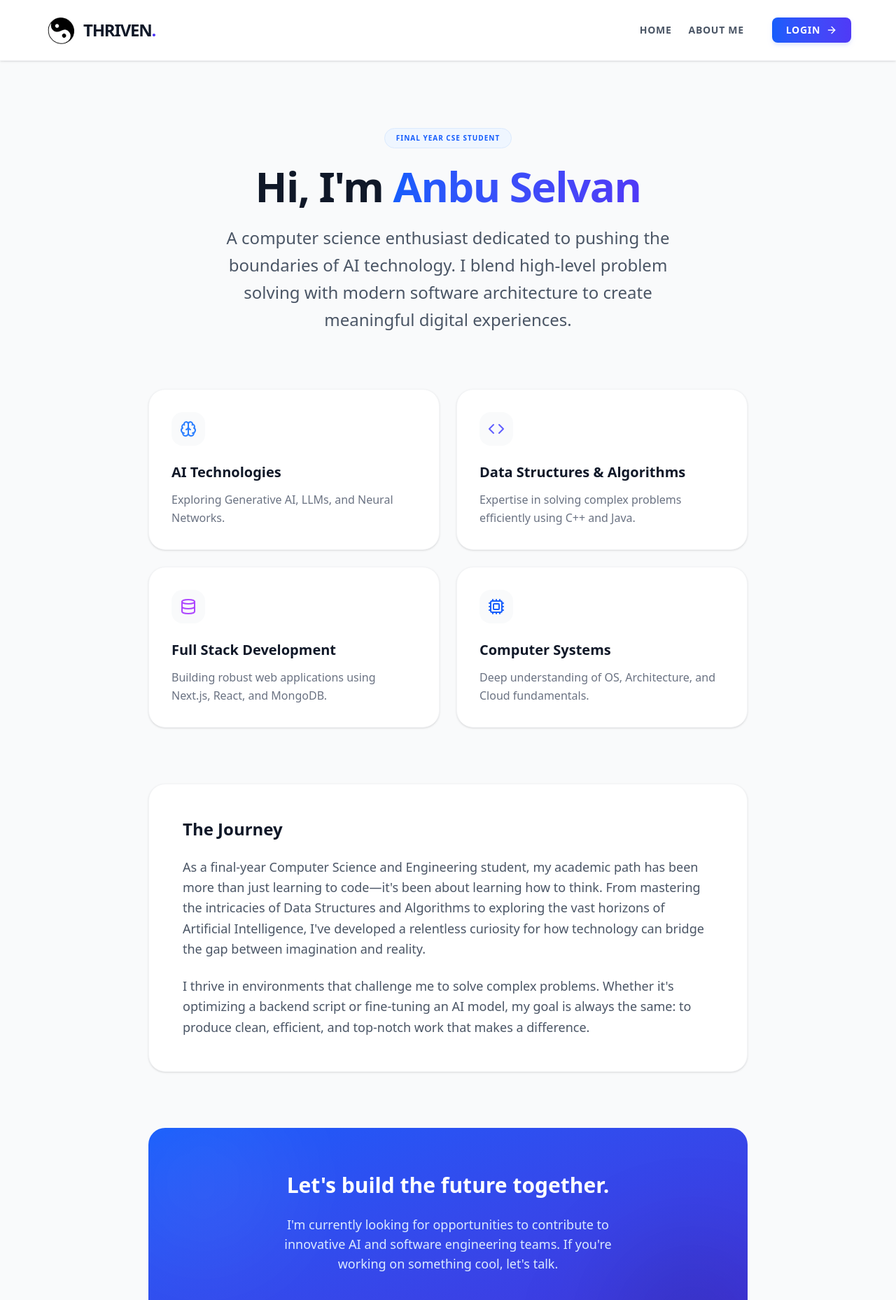
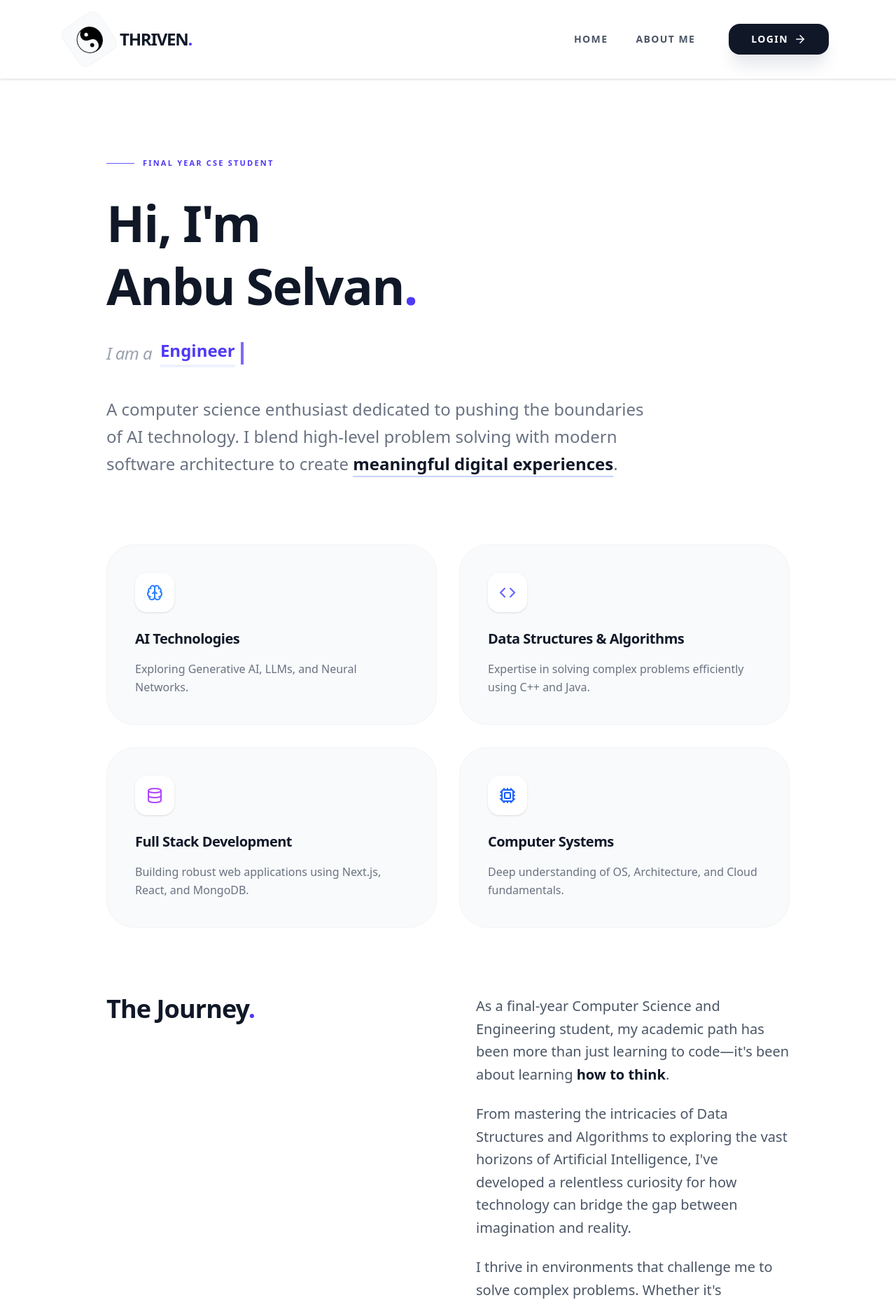
Before and after one commit to anbu-max/thriven-Blog, a Next.js app: page /about in a window 1280 px wide. Shown: the top 1858 px of the page at 70% size. Built offline with nearby package versions, Linux system fonts and the light colour scheme.

Commit message:
updated blog navbar logo spining effect

```diff
--- a/app/about/page.jsx
+++ b/app/about/page.jsx
@@ -7,6 +7,33 @@ import { Brain, Code, Database, Cpu, Github, Linkedin, Mail, ExternalLink } from
 import Link from "next/link";
 
 const AboutPage = () => {
+  const [currentText, setCurrentText] = React.useState("");
+  const [roleIndex, setRoleIndex] = React.useState(0);
+  const [isDeleting, setIsDeleting] = React.useState(false);
+  const roles = ["Developer", "Engineer", "Innovator", "CS Student"];
+  const typingSpeed = isDeleting ? 50 : 150;
+
+  React.useEffect(() => {
+    const handleType = () => {
+      const fullText = roles[roleIndex];
+      if (!isDeleting) {
+        setCurrentText(fullText.substring(0, currentText.length + 1));
+        if (currentText === fullText) {
+          setTimeout(() => setIsDeleting(true), 1500);
+        }
+      } else {
+        setCurrentText(fullText.substring(0, currentText.length - 1));
+        if (currentText === "") {
+          setIsDeleting(false);
+          setRoleIndex((prev) => (prev + 1) % roles.length);
+        }
+      }
+    };
+
+    const timer = setTimeout(handleType, typingSpeed);
+    return () => clearTimeout(timer);
+  }, [currentText, isDeleting, roleIndex]);
+
   const skills = [
     { name: "AI Technologies", icon: <Brain className="text-blue-500" />, desc: "Exploring Generative AI, LLMs, and Neural Networks." },
     { name: "Data Structures & Algorithms", icon: <Code className="text-indigo-500" />, desc: "Expertise in solving complex problems efficiently using C++ and Java." },
@@ -15,90 +42,125 @@ const AboutPage = () => {
   ];
 
   return (
-    <main className="min-h-screen bg-gray-50">
+    <main className="min-h-screen bg-white selection:bg-indigo-100">
       <Header showHero={false} />
 
-      <div className="max-w-4xl mx-auto px-5 py-16 sm:py-24">
-        {/* Intro Section */}
-        <section className="text-center mb-20">
+      <div className="max-w-5xl mx-auto px-6 py-20 sm:py-28">
+        {/* Intro Section - Professional Scale */}
+        <section className="text-left mb-24">
           <motion.div
             initial={{ opacity: 0, y: 20 }}
             animate={{ opacity: 1, y: 0 }}
-            transition={{ duration: 0.6 }}
+            transition={{ duration: 0.8 }}
           >
-            <span className="inline-block px-4 py-1.5 bg-blue-50 text-blue-600 text-[10px] font-bold uppercase tracking-widest rounded-full mb-6 border border-blue-100">
+            <motion.div
+              initial={{ opacity: 0 }}
+              animate={{ opacity: 1 }}
+              transition={{ delay: 0.3 }}
+              className="flex items-center gap-3 mb-8"
+            >
+                <div className="w-10 h-px bg-indigo-500"></div>
+                <span className="text-indigo-600 text-[11px] font-bold uppercase tracking-[0.2em] font-outfit">
                   Final Year CSE Student
                 </span>
-            <h1 className="text-4xl sm:text-6xl font-extrabold text-gray-900 font-outfit tracking-tight mb-6">
-              Hi, I'm <span className="bg-clip-text text-transparent bg-gradient-to-r from-blue-600 to-indigo-600">Anbu Selvan</span>
+            </motion.div>
+
+            <h1 className="text-5xl sm:text-7xl font-black text-gray-900 font-outfit tracking-tight mb-8 leading-tight">
+              Hi, I'm <br /> Anbu Selvan<span className="text-indigo-600">.</span>
             </h1>
-            <p className="text-xl sm:text-2xl text-gray-600 leading-relaxed max-w-2xl mx-auto font-outfit">
-              A computer science enthusiast dedicated to pushing the boundaries of AI technology. I blend high-level problem solving with modern software architecture to create meaningful digital experiences.
+
+            <div className="h-[40px] mb-10 flex items-center gap-3">
+               <span className="text-xl sm:text-2xl font-medium text-gray-400 font-outfit italic tracking-tight">I am a</span>
+               <div className="flex items-center">
+                   <span className="text-xl sm:text-2xl font-black text-indigo-600 font-outfit border-b-4 border-indigo-50 pb-1">
+                     {currentText}
+                   </span>
+                   <motion.div
+                     animate={{ opacity: [1, 0] }}
+                     transition={{ duration: 0.5, repeat: Infinity }}
+                     className="w-1 h-6 sm:h-8 bg-indigo-600 ml-2"
+                   />
+               </div>
+            </div>
+
+            <p className="text-xl sm:text-2xl text-gray-500 leading-relaxed max-w-3xl font-outfit font-medium">
+              A computer science enthusiast dedicated to pushing the boundaries of AI technology. I blend high-level problem solving with modern software architecture to create <span className="text-gray-900 font-bold underline decoration-indigo-200 decoration-2 underline-offset-8">meaningful digital experiences</span>.
             </p>
           </motion.div>
         </section>
 
-        {/* Skills Grid */}
-        <section className="grid grid-cols-1 md:grid-cols-2 gap-6 mb-20">
+        {/* Skills Grid - Balanced */}
+        <section className="grid grid-cols-1 md:grid-cols-2 gap-8 mb-24">
           {skills.map((skill, index) => (
             <motion.div
               key={index}
               initial={{ opacity: 0, y: 20 }}
-              animate={{ opacity: 1, y: 0 }}
+              whileInView={{ opacity: 1, y: 0 }}
+              viewport={{ once: true }}
               transition={{ duration: 0.6, delay: index * 0.1 }}
-              whileHover={{ y: -5 }}
-              className="bg-white p-8 rounded-3xl shadow-sm border border-gray-100 group hover:shadow-xl transition-all duration-300"
+              whileHover={{ y: -8, boxShadow: "0 20px 40px -10px rgba(0,0,0,0.05)" }}
+              className="bg-gray-50 p-10 rounded-[2.5rem] border border-gray-100 group transition-all duration-500"
             >
-              <div className="w-12 h-12 bg-gray-50 rounded-2xl flex items-center justify-center mb-6 group-hover:bg-blue-50 transition-colors">
-                {skill.icon}
+              <div className="w-14 h-14 bg-white rounded-2xl shadow-sm flex items-center justify-center mb-6 group-hover:scale-110 transition-transform">
+                {React.cloneElement(skill.icon, { size: 24 })}
               </div>
-              <h3 className="text-xl font-bold text-gray-900 mb-3">{skill.name}</h3>
-              <p className="text-gray-500 text-base leading-relaxed">{skill.desc}</p>
+              <h3 className="text-xl font-bold text-gray-900 mb-4 tracking-tight">{skill.name}</h3>
+              <p className="text-gray-500 text-base leading-relaxed font-outfit">{skill.desc}</p>
             </motion.div>
           ))}
         </section>
 
-        {/* Journey/Bio */}
-        <section className="bg-white rounded-3xl p-8 sm:p-12 shadow-sm border border-gray-100 mb-20">
+        {/* Journey/Bio - Clear & Readable */}
+        <section className="grid grid-cols-1 lg:grid-cols-2 gap-12 lg:gap-20 items-start mb-24">
           <motion.div
-            initial={{ opacity: 0 }}
-            whileInView={{ opacity: 1 }}
+            initial={{ opacity: 0, x: -20 }}
+            whileInView={{ opacity: 1, x: 0 }}
             viewport={{ once: true }}
           >
-            <h2 className="text-2xl font-bold text-gray-900 mb-6">The Journey</h2>
-            <div className="space-y-6 text-gray-600 text-base sm:text-lg leading-relaxed font-outfit">
+            <h2 className="text-4xl font-bold text-gray-900 mb-6 tracking-tight">The Journey<span className="text-indigo-600">.</span></h2>
+          </motion.div>
+
+          <motion.div
+            initial={{ opacity: 0, x: 20 }}
+            whileInView={{ opacity: 1, x: 0 }}
+            viewport={{ once: true }}
+            className="space-y-6 text-lg sm:text-xl text-gray-600 leading-relaxed font-outfit"
+          >
             <p>
-                As a final-year Computer Science and Engineering student, my academic path has been more than just learning to code—it's been about learning how to think. From mastering the intricacies of Data Structures and Algorithms to exploring the vast horizons of Artificial Intelligence, I've developed a relentless curiosity for how technology can bridge the gap between imagination and reality.
+              As a final-year Computer Science and Engineering student, my academic path has been more than just learning to code—it's been about learning <span className="text-gray-900 font-bold">how to think</span>.
             </p>
             <p>
-                I thrive in environments that challenge me to solve complex problems. Whether it's optimizing a backend script or fine-tuning an AI model, my goal is always the same: to produce clean, efficient, and top-notch work that makes a difference.
+              From mastering the intricacies of Data Structures and Algorithms to exploring the vast horizons of Artificial Intelligence, I've developed a relentless curiosity for how technology can bridge the gap between imagination and reality.
             </p>
-            </div>
+            <p>
+              I thrive in environments that challenge me to solve complex problems. Whether it's optimizing a backend script or fine-tuning an AI model, my goal is always the same: to produce clean, efficient, and <span className="text-indigo-600 font-bold">top-notch work</span> that makes a difference.
+            </p>
           </motion.div>
         </section>
 
-        {/* Contact/Connect */}
-        <section className="text-center bg-gradient-to-br from-blue-600 to-indigo-700 rounded-3xl p-10 sm:p-16 text-white overflow-hidden relative">
-            <div className="relative z-10">
-                <h2 className="text-3xl font-bold mb-6">Let's build the future together.</h2>
-                <p className="text-blue-100 text-base sm:text-lg mb-10 max-w-lg mx-auto">
+        {/* Contact/Connect - Modern Banner */}
+        <section className="text-left bg-gray-900 rounded-[3rem] p-10 sm:p-20 text-white overflow-hidden relative shadow-xl">
+            <div className="relative z-10 max-w-2xl">
+                <h2 className="text-3xl sm:text-5xl font-bold mb-6 leading-tight tracking-tight">Let's build the future together<span className="text-indigo-500">.</span></h2>
+                <p className="text-lg sm:text-xl text-gray-400 mb-10 leading-relaxed font-medium">
                     I'm currently looking for opportunities to contribute to innovative AI and software engineering teams. If you're working on something cool, let's talk.
                 </p>
-                <div className="flex flex-wrap justify-center gap-4">
+                <div className="flex flex-wrap gap-5">
                     <Link href="/">
                         <motion.button
-                            whileHover={{ scale: 1.05 }}
+                            whileHover={{ scale: 1.05, x: 5 }}
                             whileTap={{ scale: 0.95 }}
-                            className="bg-white text-blue-700 px-8 py-3 rounded-xl font-bold shadow-lg hover:bg-gray-50 transition-colors flex items-center gap-2"
+                            className="bg-white text-gray-900 px-8 py-4 rounded-xl font-bold text-sm uppercase tracking-widest shadow-xl flex items-center gap-3 transition-all"
                         >
                             Back to Homepage
+                            <ExternalLink size={18} />
                         </motion.button>
                     </Link>
                 </div>
             </div>
             {/* Background Decorative Circles */}
-            <div className="absolute top-[-50px] left-[-50px] w-64 h-64 bg-white/5 rounded-full blur-3xl"></div>
-            <div className="absolute bottom-[-50px] right-[-50px] w-64 h-64 bg-black/10 rounded-full blur-3xl"></div>
+            <div className="absolute top-[-100px] right-[-100px] w-80 h-80 bg-indigo-600/20 rounded-full blur-[100px]"></div>
+            <div className="absolute bottom-[-100px] left-[-100px] w-80 h-80 bg-white/5 rounded-full blur-[100px]"></div>
         </section>
       </div>
 
--- a/components/BlogItem.jsx
+++ b/components/BlogItem.jsx
@@ -12,7 +12,7 @@ const BlogItem = ({ title, description, category, image, id }) => {
       viewport={{ once: true }}
       whileHover={{ y: -5 }}
       transition={{ duration: 0.3 }}
-      className='max-w-[330px] bg-white rounded-xl overflow-hidden shadow-lg hover:shadow-2xl transition-shadow duration-300 border border-gray-100 flex flex-col h-full'
+      className='w-full bg-white rounded-3xl overflow-hidden shadow-sm hover:shadow-xl transition-all duration-500 border border-gray-100 flex flex-col h-full'
     >
       <Link href={`/blogs/${id}`} className="relative h-48 w-full overflow-hidden block">
         <Image
--- a/components/BlogList.jsx
+++ b/components/BlogList.jsx
@@ -39,7 +39,7 @@ const BlogList = () => {
     }
 
     return (
-        <div className="min-h-[600px] px-5 sm:px-10 lg:px-16">
+        <div className="max-w-[1600px] mx-auto px-6 md:px-12 lg:px-24 min-h-[600px]">
             <div className='flex justify-center gap-4 my-10 flex-wrap'>
                 {categories.map((category) => (
                     <button
--- a/components/Footer.jsx
+++ b/components/Footer.jsx
@@ -11,11 +11,11 @@ const Footer = () => {
   ];
 
   return (
-    <footer className="relative bg-white border-t border-gray-100 pt-8 pb-6 px-5 md:px-10 lg:px-16 overflow-hidden">
+    <footer className="relative bg-white border-t border-gray-100 pt-16 pb-12 px-6 md:px-12 lg:px-24 overflow-hidden">
       {/* Decorative background element */}
-      <div className="absolute top-0 left-1/2 -translate-x-1/2 w-full max-w-4xl h-px bg-gradient-to-r from-transparent via-gray-200 to-transparent"></div>
+      <div className="absolute top-0 left-1/2 -translate-x-1/2 w-full max-w-6xl h-px bg-gradient-to-r from-transparent via-gray-200 to-transparent"></div>
 
-      <div className="max-w-7xl mx-auto relative z-10">
+      <div className="max-w-[1600px] mx-auto relative z-10">
         <div className="grid grid-cols-1 md:grid-cols-2 lg:grid-cols-4 gap-8 mb-6">
           {/* Brand Section */}
           <div className="lg:col-span-2">
--- a/components/Header.jsx
+++ b/components/Header.jsx
@@ -9,14 +9,14 @@ const Header = ({ showHero = true }) => {
     <>
       {/* Navigation Bar */}
       <header className="sticky top-0 z-[100] bg-white border-b border-gray-100 shadow-sm">
-        <div className="max-w-7xl mx-auto py-4 px-5 md:px-10 lg:px-16 flex justify-between items-center">
-          {/* Brand Logo */}
+        <div className="max-w-[1600px] mx-auto py-5 px-6 md:px-12 lg:px-24 flex justify-between items-center">
+          {/* Brand Logo - Left Aligned */}
           <Link href="/">
-            <div className="flex items-center gap-2.5 py-1 origin-left">
+            <div className="flex items-center gap-3 py-1 origin-left">
               <motion.div
                 animate={{ rotate: 360 }}
                 transition={{ duration: 15, repeat: Infinity, ease: "linear" }}
-                className="flex items-center justify-center"
+                className="flex items-center justify-center p-2 rounded-xl bg-gray-50 border border-gray-100"
               >
                 <Image
                   src="/logo.png"
@@ -32,21 +32,21 @@ const Header = ({ showHero = true }) => {
             </div>
           </Link>
 
-          {/* Navigation & Action */}
-          <div className="flex items-center gap-6 sm:gap-10">
-              <nav className="hidden sm:flex items-center gap-6 text-sm font-bold text-gray-600 uppercase tracking-wider">
-                  <Link href="/" className="hover:text-black transition-colors">Home</Link>
-                  <Link href="/about" className="hover:text-black transition-colors">About Me</Link>
+          {/* Navigation & Action - Right Aligned */}
+          <div className="flex items-center gap-8 sm:gap-12">
+              <nav className="hidden md:flex items-center gap-10 text-sm font-bold text-gray-600 uppercase tracking-widest">
+                  <Link href="/" className="hover:text-black transition-all hover:translate-y-[-1px] active:scale-95">Home</Link>
+                  <Link href="/about" className="hover:text-black transition-all hover:translate-y-[-1px] active:scale-95">About Me</Link>
               </nav>
 
               <Link href="/login">
                   <motion.button
-                      whileHover={{ scale: 1.02 }}
-                      whileTap={{ scale: 0.98 }}
-                      className="flex items-center gap-2 text-sm font-bold py-2 px-5 rounded-lg bg-gradient-to-r from-blue-600 to-indigo-600 text-white shadow-md shadow-indigo-100 transition-all duration-300 uppercase tracking-wider"
+                      whileHover={{ scale: 1.05, boxShadow: "0 10px 25px -5px rgba(79, 70, 229, 0.2)" }}
+                      whileTap={{ scale: 0.95 }}
+                      className="flex items-center gap-2 text-sm font-bold py-3 px-8 rounded-2xl bg-gray-900 text-white shadow-xl shadow-gray-200 transition-all duration-300 uppercase tracking-widest"
                   >
                       Login
-                      <ArrowRight size={16} />
+                      <ArrowRight size={18} />
                   </motion.button>
               </Link>
           </div>
```
Also changed, not shown: app/admin/page.jsx (+15 -15 lines), app/blogs/[id]/page.jsx (+19 -9 lines). Lines whose indentation alone changed are shown as unchanged.
